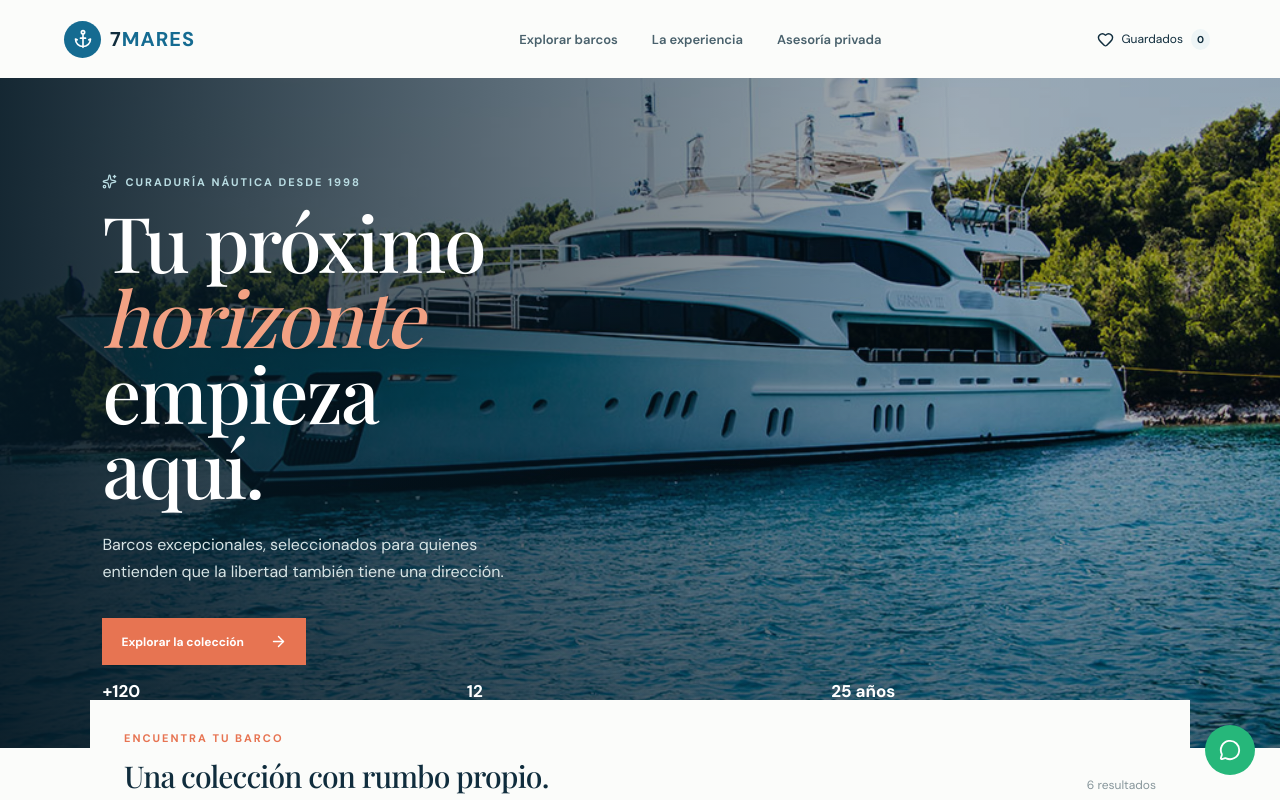
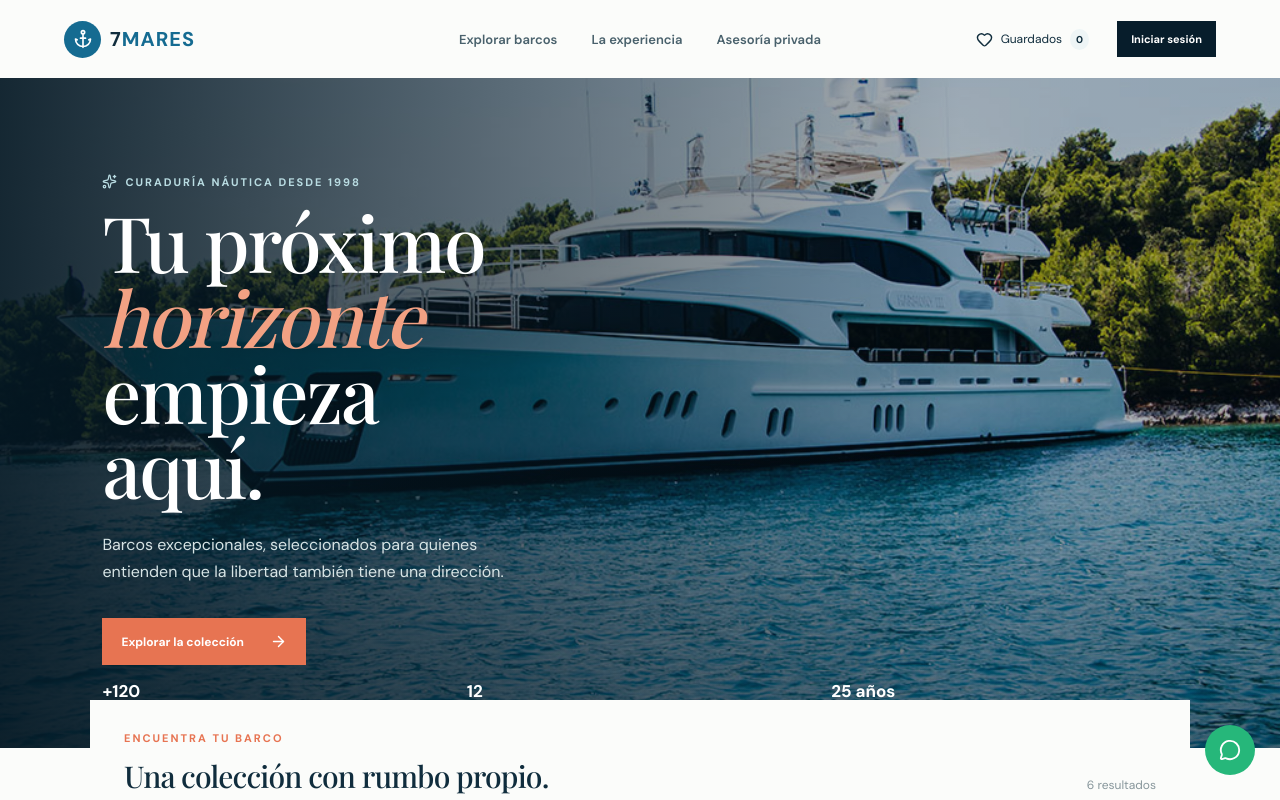
Before and after one commit to TobiGli/7Mares, a React (Vite) app: page / in a window 1280 px wide. Shown: the top 800 px of the page. Built offline with nearby package versions, Linux system fonts and the light colour scheme; no server answers; a web font is replaced by a local one.

Commit message:
feat: agregar acceso de cuentas con Supabase

```diff
--- /dev/null
+++ b/src/auth.css
@@ -0,0 +1 @@
+.account-button{background:var(--navy);border:0;color:#fff;font-size:11px;font-weight:700;padding:11px 14px}.auth-modal{max-width:470px}.auth-modal form{margin-top:25px}.auth-modal .primary-button{width:100%}.auth-modal .primary-button:disabled{cursor:wait;opacity:.65}.auth-switch{background:none;border:0;color:var(--blue);font-size:12px;margin-top:20px;padding:0}.auth-error{background:#fff0ec;color:#a23f2b;font-size:12px;line-height:1.5;margin:0;padding:10px}
--- /dev/null
+++ b/src/lib/supabase.js
@@ -0,0 +1,7 @@
+import { createClient } from '@supabase/supabase-js';
+
+const url = import.meta.env.VITE_SUPABASE_URL;
+const anonKey = import.meta.env.VITE_SUPABASE_ANON_KEY;
+
+export const isSupabaseConfigured = Boolean(url && anonKey);
+export const supabase = isSupabaseConfigured ? createClient(url, anonKey) : null;
--- a/src/main.jsx
+++ b/src/main.jsx
@@ -1,8 +1,10 @@
-import { Component, useMemo, useState } from 'react';
+import { Component, useEffect, useMemo, useState } from 'react';
 import { createRoot } from 'react-dom/client';
 import { Anchor, ArrowRight, ChevronDown, Heart, MapPin, Menu, MessageCircle, Search, ShieldCheck, SlidersHorizontal, Sparkles, X } from 'lucide-react';
 import './styles.css';
 import './error-pages.css';
+import './auth.css';
+import { isSupabaseConfigured, supabase } from './lib/supabase';
 
 const boats = [
   { id: 1, name: 'Azimut 62 Fly', type: 'Yates', location: 'Palma, Mallorca', price: 1250000, year: 2022, length: '18.9 m', cabins: 3, image: '/Imagenes/Stock/mansour-ujJlWFDPa58-unsplash.jpg', tag: 'Selección 7Mares' },
@@ -38,6 +40,37 @@ function NotFoundPage() {
   return <section className="error-page"><span className="error-code">404</span><h1>Este rumbo no existe.</h1><p>La página que buscas ya no está aquí o nunca formó parte de nuestra carta de navegación.</p><a className="primary-button" href="/">Volver al inicio <ArrowRight size={17} /></a></section>;
 }
 
+function AuthModal({ onClose, onAuthenticated }) {
+  const [mode, setMode] = useState('login');
+  const [email, setEmail] = useState('');
+  const [password, setPassword] = useState('');
+  const [fullName, setFullName] = useState('');
+  const [error, setError] = useState('');
+  const [busy, setBusy] = useState(false);
+
+  const submit = async (event) => {
+    event.preventDefault();
+    setError('');
+    if (!isSupabaseConfigured) {
+      setError('Configura Supabase en las variables de entorno de Render para activar las cuentas.');
+      return;
+    }
+    setBusy(true);
+    const result = mode === 'login'
+      ? await supabase.auth.signInWithPassword({ email, password })
+      : await supabase.auth.signUp({ email, password, options: { data: { full_name: fullName } } });
+    setBusy(false);
+    if (result.error) {
+      setError(result.error.message);
+      return;
+    }
+    if (result.data.session) onAuthenticated(result.data.session);
+    else setError('Revisa tu email para confirmar la cuenta.');
+  };
+
+  return <div className="modal-backdrop" onClick={onClose}><div className="contact-modal auth-modal" onClick={(event) => event.stopPropagation()}><button className="modal-close" onClick={onClose} aria-label="Cerrar"><X /></button><p className="kicker">Cuenta 7Mares</p><h2>{mode === 'login' ? 'Vuelve a tu rumbo.' : 'Crea tu cuenta.'}</h2><p>{mode === 'login' ? 'Guarda barcos y recibe asesoría personalizada.' : 'Guarda favoritos y sigue tus consultas.'}</p><form onSubmit={submit}>{mode === 'signup' && <input required value={fullName} onChange={(event) => setFullName(event.target.value)} placeholder="Nombre completo" />}<input required type="email" value={email} onChange={(event) => setEmail(event.target.value)} placeholder="Email" /><input required minLength="6" type="password" value={password} onChange={(event) => setPassword(event.target.value)} placeholder="Contraseña" />{error && <p className="auth-error">{error}</p>}<button className="primary-button" type="submit" disabled={busy}>{busy ? 'Cargando...' : mode === 'login' ? 'Iniciar sesión' : 'Crear cuenta'} <ArrowRight size={17} /></button></form><button className="auth-switch" onClick={() => { setMode(mode === 'login' ? 'signup' : 'login'); setError(''); }}>{mode === 'login' ? '¿No tienes cuenta? Regístrate' : '¿Ya tienes cuenta? Inicia sesión'}</button></div></div>;
+}
+
 function App() {
   if (!['/', '/index.html'].includes(window.location.pathname)) {
     return <NotFoundPage />;
@@ -50,13 +83,22 @@ function App() {
   const [contact, setContact] = useState(false);
   const [menu, setMenu] = useState(false);
   const [toast, setToast] = useState('');
+  const [session, setSession] = useState(null);
+  const [authOpen, setAuthOpen] = useState(false);
   const types = ['Todos', 'Yates', 'Lanchas', 'Veleros', 'Catamaranes'];
   const visible = useMemo(() => boats.filter((boat) => (type === 'Todos' || boat.type === type) && `${boat.name} ${boat.location}`.toLowerCase().includes(query.toLowerCase())), [type, query]);
   const notify = (text) => { setToast(text); window.setTimeout(() => setToast(''), 2600); };
   const toggleFavorite = (id) => setFavorites((current) => current.includes(id) ? current.filter((item) => item !== id) : [...current, id]);
 
+  useEffect(() => {
+    if (!supabase) return undefined;
+    supabase.auth.getSession().then(({ data }) => setSession(data.session));
+    const { data: listener } = supabase.auth.onAuthStateChange((_event, nextSession) => setSession(nextSession));
+    return () => listener.subscription.unsubscribe();
+  }, []);
+
   return <div className="app-shell">
-    <header className="site-header"><a className="brand" href="#top"><span className="brand-mark"><Anchor size={20} /></span><span>7<span>MARES</span></span></a><nav className={menu ? 'main-nav open' : 'main-nav'}><a href="#barcos" onClick={() => setMenu(false)}>Explorar barcos</a><a href="#experiencia" onClick={() => setMenu(false)}>La experiencia</a><a href="#contacto" onClick={() => setContact(true)}>Asesoría privada</a></nav><div className="header-actions"><button className="saved-link" onClick={() => notify(`${favorites.length} barcos guardados`)}><Heart size={17} /><span>Guardados</span><b>{favorites.length}</b></button><button className="menu-button" onClick={() => setMenu(!menu)} aria-label="Abrir menú">{menu ? <X /> : <Menu />}</button></div></header>
+    <header className="site-header"><a className="brand" href="#top"><span className="brand-mark"><Anchor size={20} /></span><span>7<span>MARES</span></span></a><nav className={menu ? 'main-nav open' : 'main-nav'}><a href="#barcos" onClick={() => setMenu(false)}>Explorar barcos</a><a href="#experiencia" onClick={() => setMenu(false)}>La experiencia</a><a href="#contacto" onClick={() => setContact(true)}>Asesoría privada</a></nav><div className="header-actions"><button className="saved-link" onClick={() => notify(`${favorites.length} barcos guardados`)}><Heart size={17} /><span>Guardados</span><b>{favorites.length}</b></button><button className="account-button" onClick={() => setAuthOpen(true)}>{session ? 'Mi cuenta' : 'Iniciar sesión'}</button><button className="menu-button" onClick={() => setMenu(!menu)} aria-label="Abrir menú">{menu ? <X /> : <Menu />}</button></div></header>
     <main id="top"><section className="hero"><img src="/Imagenes/Stock/marcin-ciszewski-Zexjl0v3MRU-unsplash.jpg" alt="Yate navegando en el mar" className="hero-image" /><div className="hero-shade" /><div className="hero-content" style={{ paddingBottom: '150px' }}><p className="kicker light"><Sparkles size={15} /> Curaduría náutica desde 1998</p><h1>Tu próximo<br /><em>horizonte</em> empieza aquí.</h1><p className="hero-copy">Barcos excepcionales, seleccionados para quienes entienden que la libertad también tiene una dirección.</p><a className="primary-button" href="#barcos">Explorar la colección <ArrowRight size={17} /></a></div><div className="hero-stats" style={{ display: 'grid', gridTemplateColumns: 'repeat(3, minmax(0, 1fr))', width: 'calc(100% - 16vw)', gap: '18px' }}><span><strong>+120</strong> embarcaciones</span><span><strong>12</strong> destinos</span><span><strong>25 años</strong> de experiencia</span></div></section>
       <section className="search-panel" id="barcos"><div className="search-heading"><div><p className="kicker">Encuentra tu barco</p><h2>Una colección con rumbo propio.</h2></div><span className="search-count">{visible.length} resultados</span></div><div className="search-controls"><label className="search-field"><Search size={18} /><input value={query} onChange={(event) => setQuery(event.target.value)} placeholder="Buscar por modelo o destino" /></label><div className="type-filters">{types.map((item) => <button key={item} className={type === item ? 'active' : ''} onClick={() => setType(item)}>{item}</button>)}</div><button className="filter-button"><SlidersHorizontal size={17} /> Filtros</button></div></section>
       <section className="collection"><div className="collection-head"><div><p className="kicker">Selección editorial</p><h2>Barcos destacados</h2></div><button className="sort-button">Más relevantes <ChevronDown size={16} /></button></div><div className="boat-grid">{visible.map((boat) => <Card key={boat.id} boat={boat} favorite={favorites.includes(boat.id)} onFavorite={toggleFavorite} onSelect={setSelected} />)}</div>{!visible.length && <div className="empty-state"><Search size={28} /><h3>No encontramos ese rumbo</h3><p>Prueba con otra marca, ciudad o categoría.</p></div>}</section>
@@ -66,6 +108,7 @@ function App() {
     <button className="whatsapp" onClick={() => setContact(true)} aria-label="Contactar por WhatsApp"><MessageCircle size={22} /></button>
     {selected && <div className="modal-backdrop" onClick={() => setSelected(null)}><div className="boat-modal" onClick={(event) => event.stopPropagation()}><button className="modal-close" onClick={() => setSelected(null)} aria-label="Cerrar"><X /></button><img src={selected.image} alt={selected.name} /><div><p className="kicker">{selected.type} · {selected.year}</p><h2>{selected.name}</h2><p className="location"><MapPin size={14} />{selected.location}</p><strong className="modal-price">{money(selected.price)}</strong><p className="modal-description">Una embarcación lista para convertir cada salida en una historia. Nuestro equipo puede preparar una visita privada y compartirte la ficha técnica completa.</p><button className="primary-button" onClick={() => { setSelected(null); setContact(true); }}>Solicitar información <ArrowRight size={17} /></button></div></div></div>}
     {contact && <div className="modal-backdrop" onClick={() => setContact(false)}><div className="contact-modal" onClick={(event) => event.stopPropagation()}><button className="modal-close" onClick={() => setContact(false)} aria-label="Cerrar"><X /></button><p className="kicker">Asesoría privada</p><h2>Hablemos de tu próximo barco.</h2><p>Cuéntanos qué estás buscando y un especialista te contactará.</p><form onSubmit={(event) => { event.preventDefault(); setContact(false); notify('Mensaje enviado. Te contactaremos pronto.'); }}><input required placeholder="Nombre" /><input required type="email" placeholder="Email" /><textarea required placeholder="¿Qué barco tienes en mente?" rows="4" /><button className="primary-button" type="submit">Enviar consulta <ArrowRight size={17} /></button></form></div></div>}
+    {authOpen && <AuthModal onClose={() => setAuthOpen(false)} onAuthenticated={(nextSession) => { setSession(nextSession); setAuthOpen(false); notify('Sesión iniciada correctamente.'); }} />}
     {toast && <div className="toast">{toast}</div>}
   </div>;
 }
```
